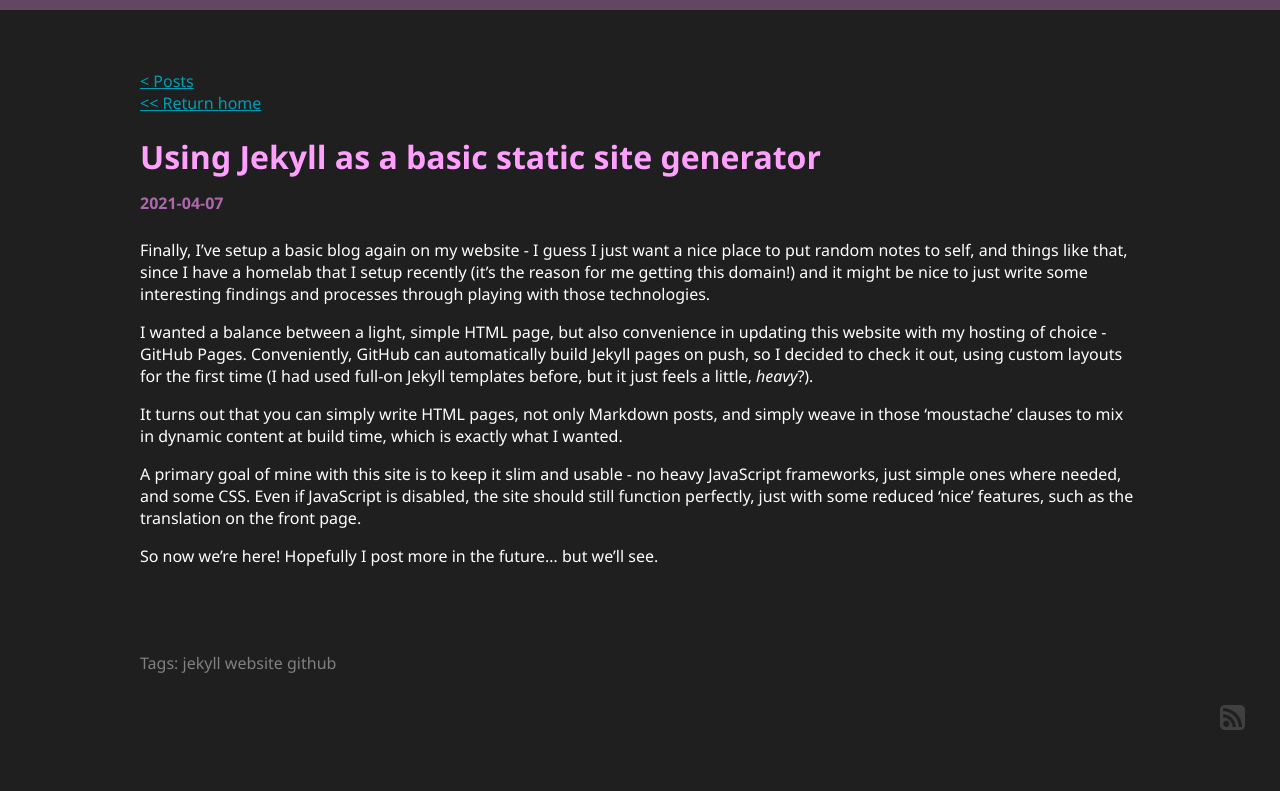
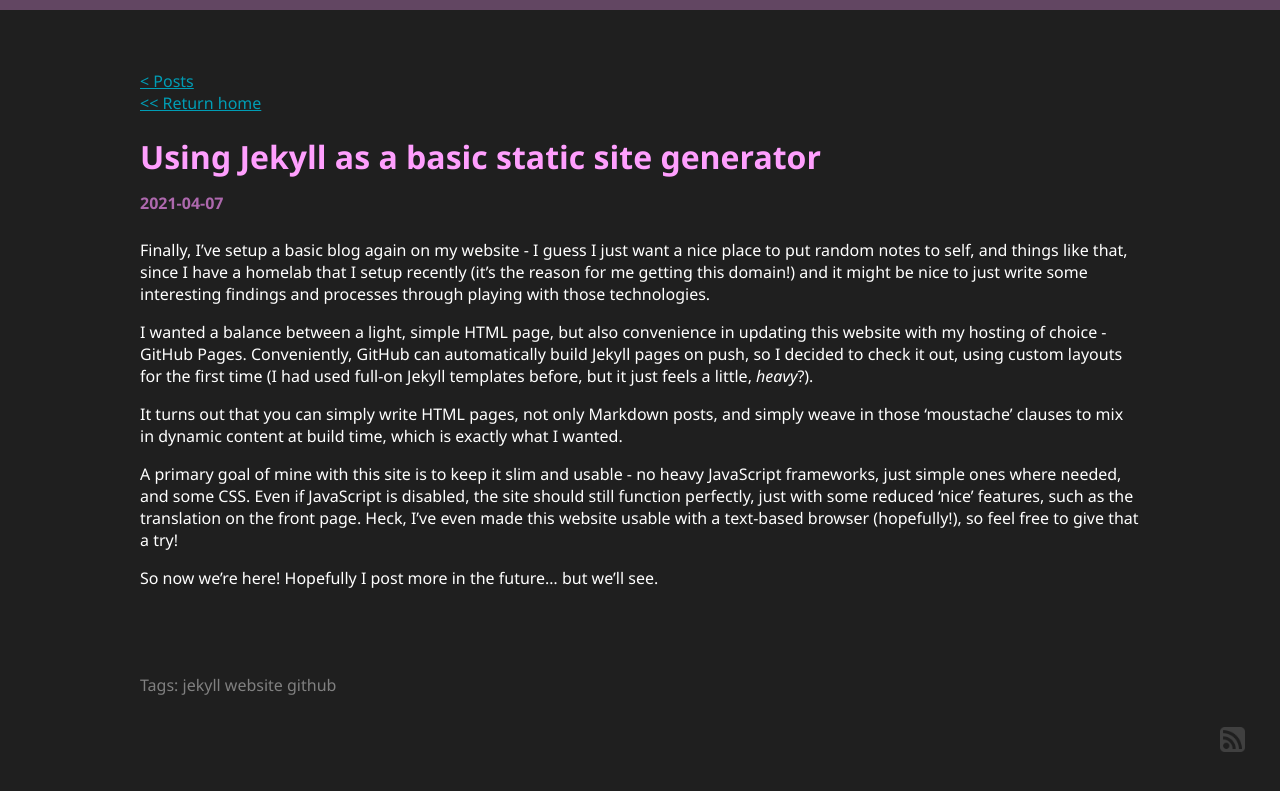
Before and after one commit to nicholastay/personal-web, a Jekyll site: the page built from _posts/2021-04-07-first-post.markdown, in a window 1280 px wide. Shown: the top 791 px of the page. Built offline with Jekyll 4.4.1, drawn with Linux system fonts in a browser that asks for light colours.

Commit message:
Add a bit more to the first blog post

```diff
--- a/_posts/2021-04-07-first-post.markdown
+++ b/_posts/2021-04-07-first-post.markdown
@@ -11,6 +11,6 @@ I wanted a balance between a light, simple HTML page, but also convenience in up
 
 It turns out that you can simply write HTML pages, not only Markdown posts, and simply weave in those 'moustache' clauses to mix in dynamic content at build time, which is exactly what I wanted.
 
-A primary goal of mine with this site is to keep it slim and usable - no heavy JavaScript frameworks, just simple ones where needed, and some CSS. Even if JavaScript is disabled, the site should still function perfectly, just with some reduced 'nice' features, such as the translation on the front page.
+A primary goal of mine with this site is to keep it slim and usable - no heavy JavaScript frameworks, just simple ones where needed, and some CSS. Even if JavaScript is disabled, the site should still function perfectly, just with some reduced 'nice' features, such as the translation on the front page. Heck, I've even made this website usable with a text-based browser (hopefully!), so feel free to give that a try!
 
 So now we're here! Hopefully I post more in the future... but we'll see.
```
